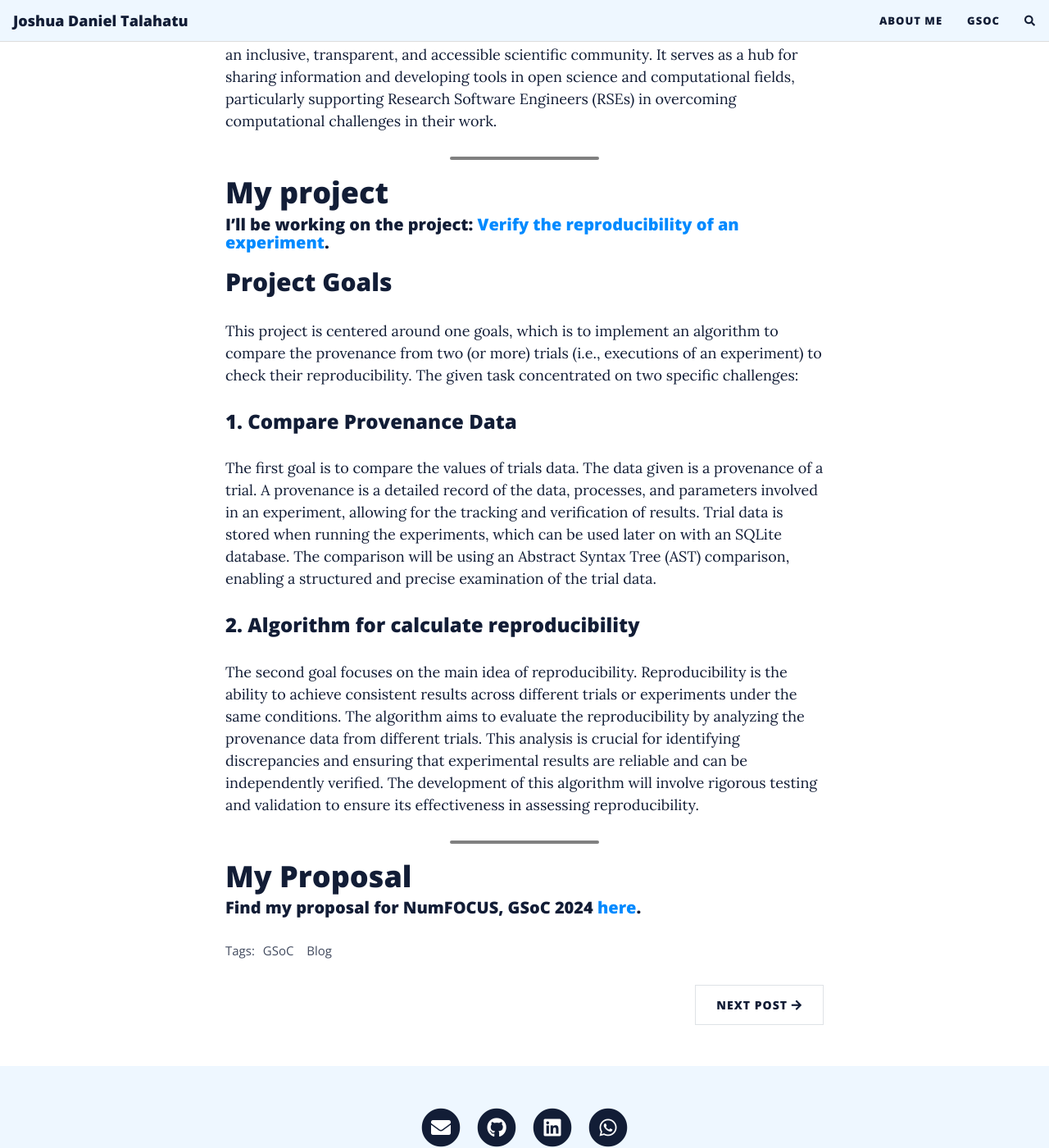
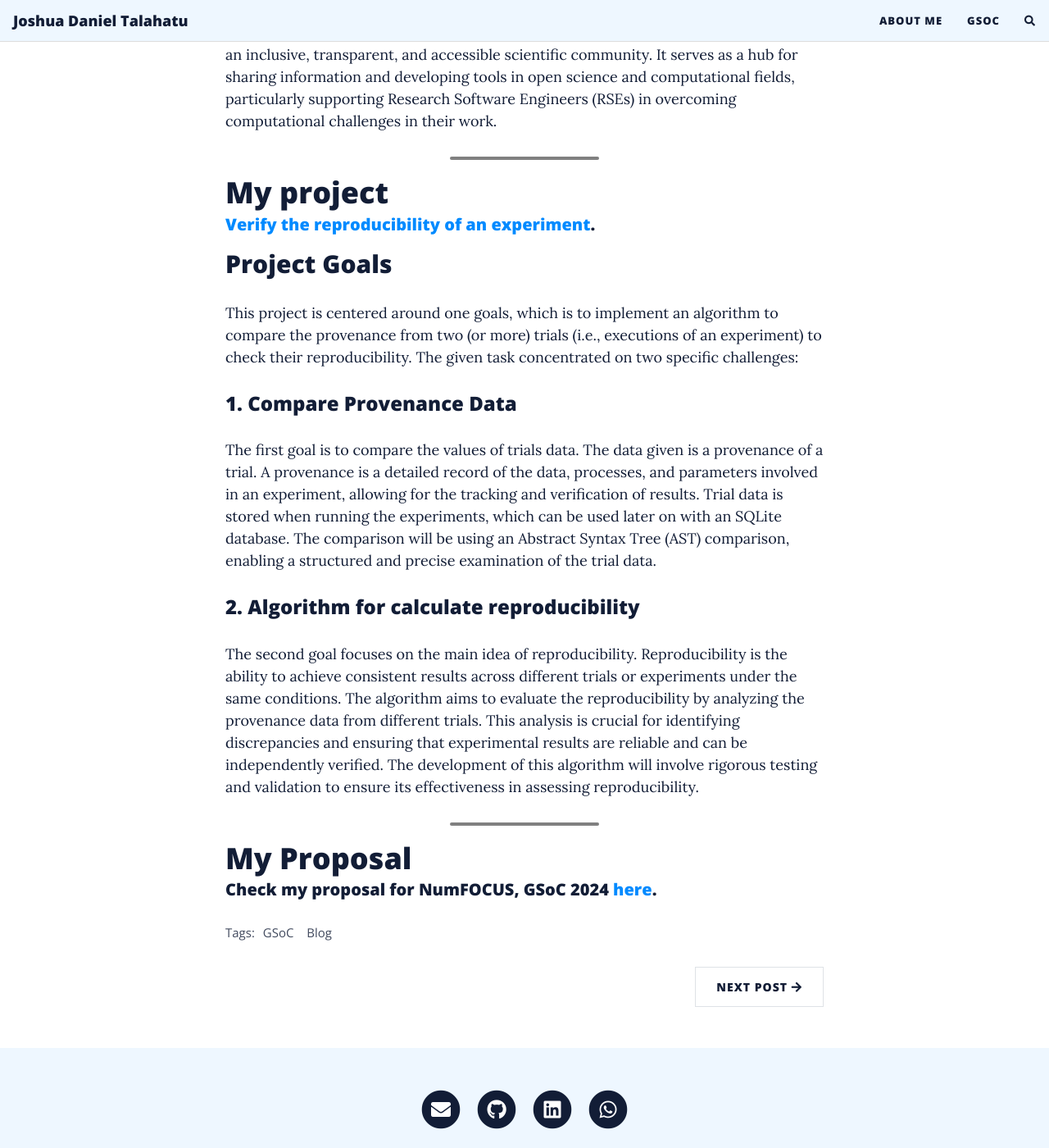
Before and after one commit to JoshuaGlaZ/joshuaglaz.github.io, a Jekyll site: the page built from _posts/2024-05-04-gsoc-project-2024.md, in a window 1280 px wide and 1400 px high, scrolled down 673 px. Shown: the whole window at 82% size. Built offline with Jekyll 4.4.1, drawn with Linux system fonts in a browser that asks for light colours; nearby versions of some CDN libraries; comment, search, counter and statistics services are not loaded.

Commit message:
Update 2024-05-04-gsoc-project-2024.md

```diff
--- a/_posts/2024-05-04-gsoc-project-2024.md
+++ b/_posts/2024-05-04-gsoc-project-2024.md
@@ -29,7 +29,7 @@ particularly supporting Research Software Engineers (RSEs) in overcoming computa
 
 # My project
 
-##### I'll be working on the project: [Verify the reproducibility of an experiment](https://summerofcode.withgoogle.com/programs/2024/projects/RzA1qtu0){:target="_blank"}.
+##### [Verify the reproducibility of an experiment](https://summerofcode.withgoogle.com/programs/2024/projects/RzA1qtu0){:target="_blank"}.
 
 ## Project Goals
 
@@ -51,4 +51,4 @@ The second goal focuses on the main idea of reproducibility. Reproducibility is
 
 # My Proposal
 
-##### Find my proposal for NumFOCUS, GSoC 2024 [here](/assets/pdf/GSoC_2024_OSL-noWorkFlow.pdf){:target="_blank"}.
+##### Check my proposal for NumFOCUS, GSoC 2024 [here](/assets/pdf/GSoC_2024_OSL-noWorkFlow.pdf){:target="_blank"}.
```
Also changed, not shown: other parts of _posts/2024-05-04-gsoc-project-2024.md (+1 -1 lines).
